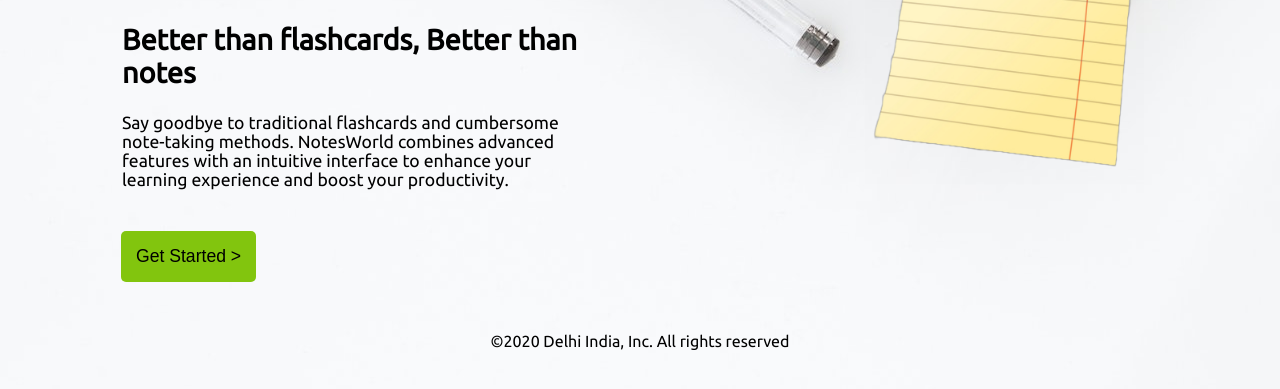
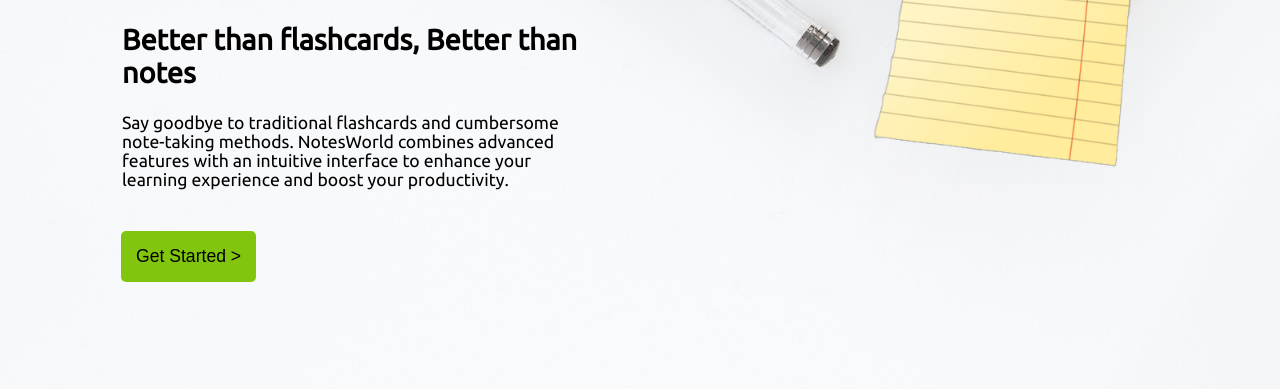
Before and after one commit to satyam-mishra-07/NotesWorld-Notes-taking-website, a plain HTML site: page index.html in a window 1280 px wide. Shown: the part 343-732 px from the top of the page. Drawn offline with Linux system fonts and the light colour scheme; a web font is replaced by a local one.

Commit message:
Footer removed

```diff
--- a/index.html
+++ b/index.html
@@ -42,12 +42,6 @@
         <img src="img/notes2.png" alt="Notes" id="mainimg">
     </div>
 
-    <!-- Footer -->
-    <footer>
-        <div class="foot text-center">
-            &copy;2020 Delhi India, Inc. All rights reserved
-        </div>
-    </footer>
     <script src="js/script.js"></script>
 </body>
 
```
